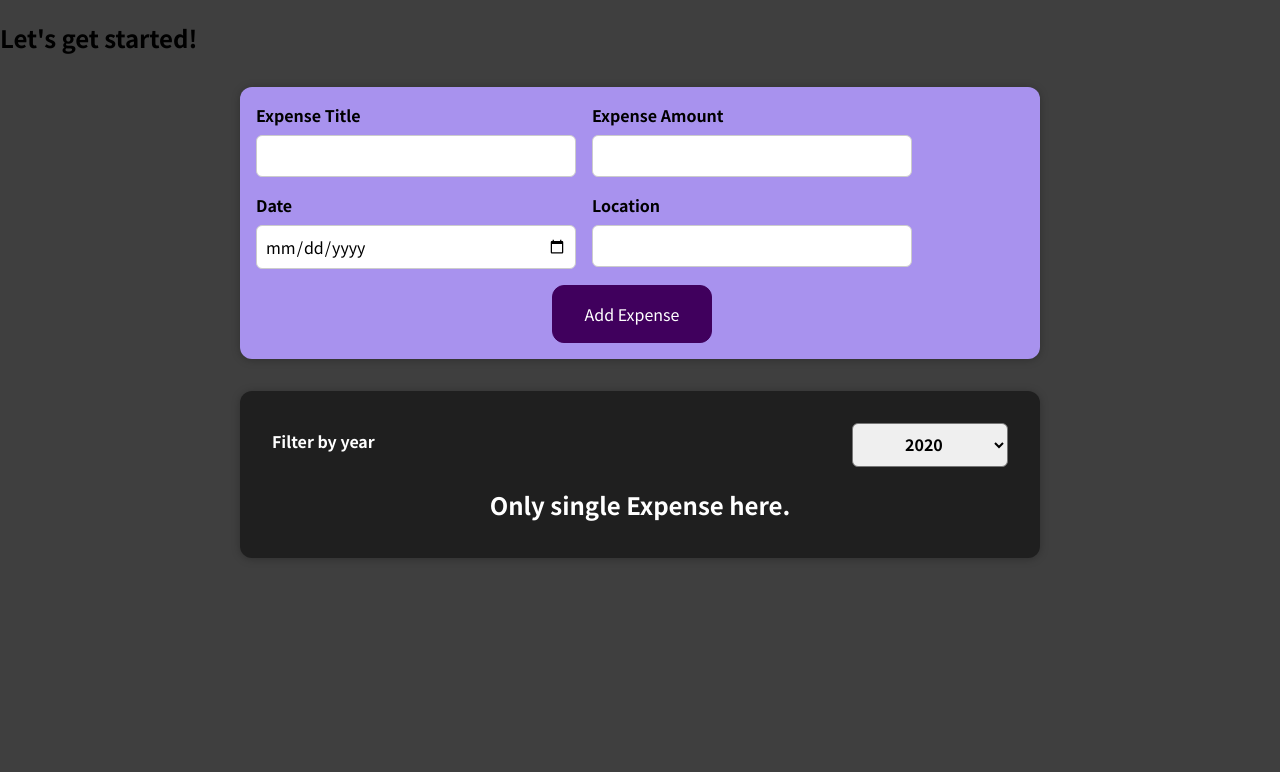
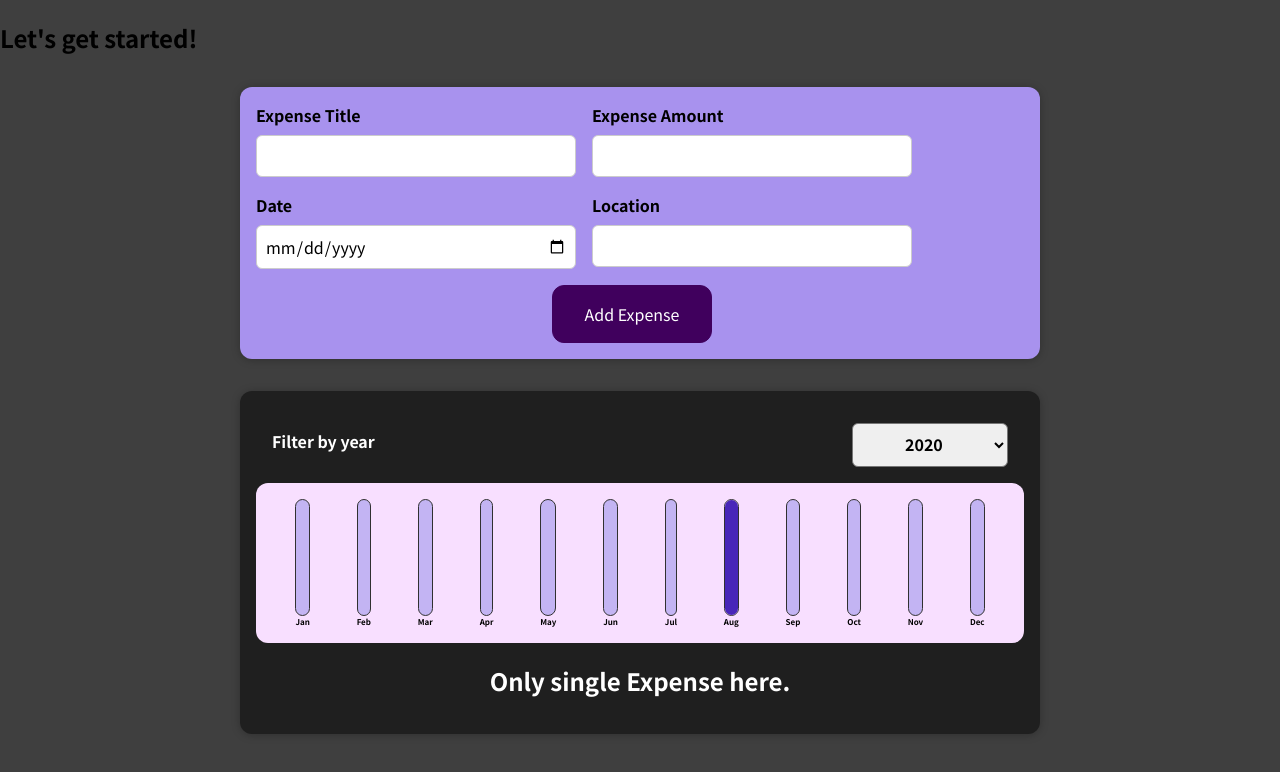
Before and after one commit to sanskaratre/React, a React (Create React App) app: page / in a window 1280 px wide. Shown: the top 772 px of the page. Built offline with nearby package versions, Linux system fonts and the light colour scheme.

Commit message:
Done_with_chartBar

```diff
--- a/src/App.js
+++ b/src/App.js
@@ -1,9 +1,9 @@
 import React, { useState } from "react";
-
 import Card from "./components/UI/Card";
 import NewExpense from "./components/NewExpense/NewExpense";
 import ExpensesFilter from "./components/Expense/ExpenseFilter";
 import ExpenseList from "./components/Expense/ExpenseList";
+import ExpensesChart from "./components/Expense/ExpenseChart";
 
 const dummyExpenses = [
   {
@@ -62,6 +62,7 @@ const App = () => {
 
       <Card className="expenses" id = 'perelement'>
       <ExpensesFilter selected={filteredYear} onChangeFilter={filterChangeHandler} />
+      <ExpensesChart expenses={filteredExpenses}/>
       <ExpenseList expenses = {filteredExpenses}/>
       </Card>
     </div>
--- /dev/null
+++ b/src/components/Chart/Chart.css
@@ -0,0 +1,9 @@
+.chart {
+    padding: 1rem;
+    border-radius: 12px;
+    background-color: #f8dfff;
+    text-align: center;
+    display: flex;
+    justify-content: space-around;
+    height: 10rem;
+  }
--- /dev/null
+++ b/src/components/Chart/Chart.js
@@ -0,0 +1,24 @@
+import React from 'react';
+
+import ChartBar from './ChartBar';
+import './Chart.css';
+
+const Chart = (props) => {
+  const dataPointValues = props.dataPoints.map(dataPoint => dataPoint.value);
+  const totalMaximum = Math.max(...dataPointValues);
+
+  return (
+    <div className='chart'>
+      {props.dataPoints.map((dataPoint) => (
+        <ChartBar
+          key={dataPoint.label}
+          value={dataPoint.value}
+          maxValue={totalMaximum}
+          label={dataPoint.label}
+        />
+      ))}
+    </div>
+  );
+};
+
+export default Chart;
--- /dev/null
+++ b/src/components/Chart/ChartBar.css
@@ -0,0 +1,30 @@
+.chart-bar {
+    height: 100%;
+    display: flex;
+    flex-direction: column;
+    align-items: center;
+  }
+
+  .chart-bar__inner {
+    height: 100%;
+    width: 100%;
+    border: 1px solid #313131;
+    border-radius: 12px;
+    background-color: #c3b4f3;
+    overflow: hidden;
+    display: flex;
+    flex-direction: column;
+    justify-content: flex-end;
+  }
+
+  .chart-bar__fill {
+    background-color: #4826b9;
+    width: 100%;
+    transition: all 0.3s ease-out;
+  }
+
+  .chart-bar__label {
+    font-weight: bold;
+    font-size: 0.5rem;
+    text-align: center;
+  }
--- /dev/null
+++ b/src/components/Chart/ChartBar.js
@@ -0,0 +1,25 @@
+import React from 'react';
+
+import './ChartBar.css';
+
+const ChartBar = (props) => {
+  let barFillHeight = '0%';
+
+  if (props.maxValue > 0) {
+    barFillHeight = Math.round((props.value / props.maxValue) * 100) + '%';
+  }
+
+  return (
+    <div className='chart-bar'>
+      <div className='chart-bar__inner'>
+        <div
+          className='chart-bar__fill'
+          style={{ height: barFillHeight }}
+        ></div>
+      </div>
+      <div className='chart-bar__label'>{props.label}</div>
+    </div>
+  );
+};
+
+export default ChartBar;
--- /dev/null
+++ b/src/components/Expense/ExpenseChart.js
@@ -0,0 +1,29 @@
+import React from 'react';
+
+import Chart from '../Chart/Chart';
+
+const ExpensesChart = (props) => {
+  const chartDataPoints = [
+    { label: 'Jan', value: 0 },
+    { label: 'Feb', value: 0 },
+    { label: 'Mar', value: 0 },
+    { label: 'Apr', value: 0 },
+    { label: 'May', value: 0 },
+    { label: 'Jun', value: 0 },
+    { label: 'Jul', value: 0 },
+    { label: 'Aug', value: 0 },
+    { label: 'Sep', value: 0 },
+    { label: 'Oct', value: 0 },
+    { label: 'Nov', value: 0 },
+    { label: 'Dec', value: 0 },
+  ];
+
+  for (const expense of props.expenses) {
+    const expenseMonth = expense.date.getMonth();
+    chartDataPoints[expenseMonth].value += expense.amount;
+  }
+
+  return <Chart dataPoints={chartDataPoints} />;
+};
+
+export default ExpensesChart;
```
